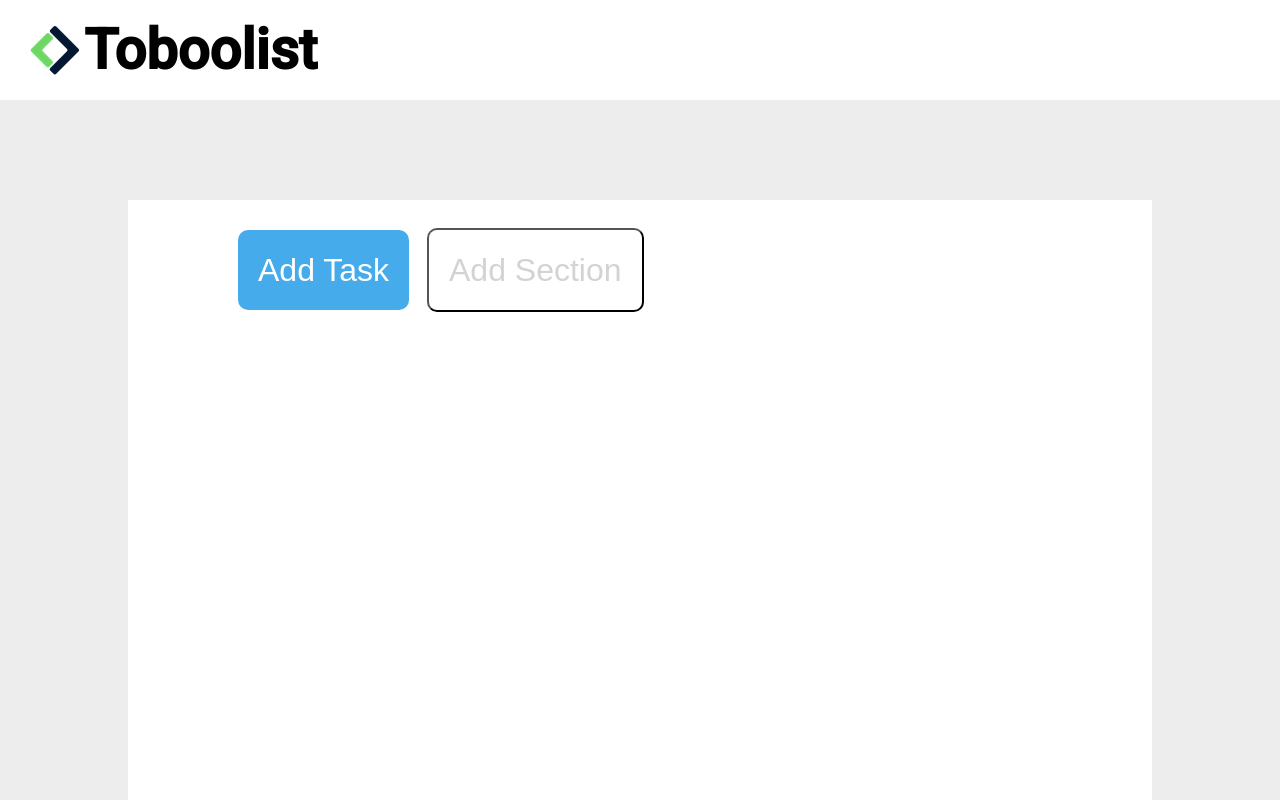
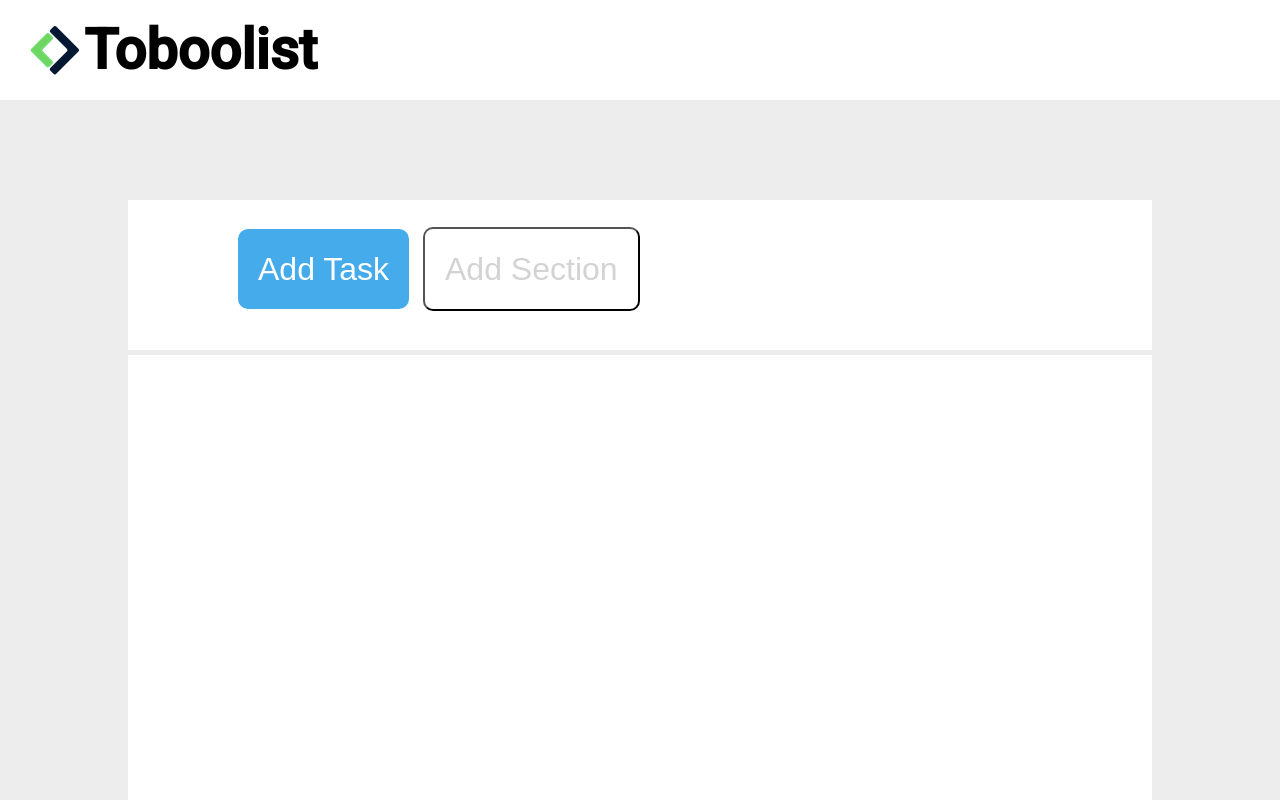
Before and after one commit to yaredghebre/html-css-toboolist, a plain HTML site: page index.html in a window 1280 px wide. Shown: the top 800 px of the page. Drawn offline with Linux system fonts and the light colour scheme.

Commit message:
Add: Nav (update)

```diff
--- a/css/style.css
+++ b/css/style.css
@@ -43,18 +43,17 @@ h1{
     vertical-align: middle;
 }
 
-/* CONTAINER */
+/* NAV */
 
-.container{
-    height: 1000px;
+.nav-container{
+    height: 150px;
     width: 80%;
     margin: 0 auto;
+    line-height: 150px;
     background-color: white;
-    padding: 20px 100px;
-    font-size: 2rem;
+    padding: 0 100px;
+    margin-bottom: 5px;
 }
-
-/* NAV */
 
 #add-task{
     border: 0;
@@ -77,3 +76,14 @@ h1{
     border-radius: 10px;
     background-color: white;
     }
+
+/* CONTAINER */
+
+.container{
+    height: 1000px;
+    width: 80%;
+    margin: 0 auto;
+    background-color: white;
+    padding: 20px 100px;
+    font-size: 2rem;
+}
--- a/index.html
+++ b/index.html
@@ -20,13 +20,13 @@
     </header>
     <!-- /HEADER -->
 
-<div class="container">
      <!-- NAV -->
-    <nav>
+     <nav class="nav-container">
         <input type="button" value="Add Task" id="add-task">
         <input type="button" value="Add Section" id="add-section">
     </nav>
     <!-- /NAV -->
+    <div class="container">
 
         <!-- MAIN -->
         <main>
```
Lines whose indentation alone changed are shown as unchanged.
